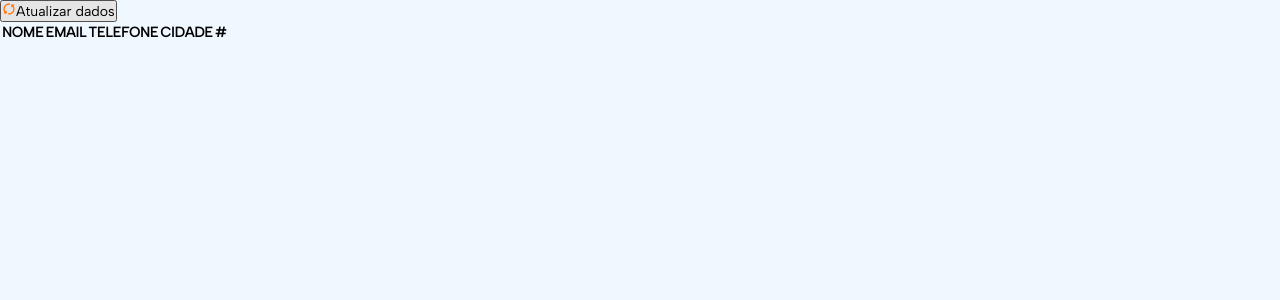
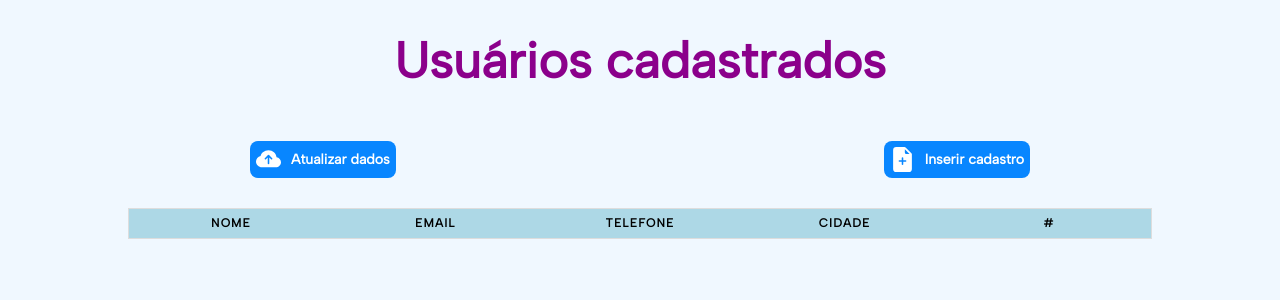
Before and after one commit to gutto-moura/cadastro-simples, a React (Create React App) app: page /admin in a window 1280 px wide. Shown: the top 300 px of the page. Built offline with nearby package versions, Linux system fonts and the light colour scheme.

Commit message:
Criação da Página Admin

```diff
--- a/src/components/Modal/index.js
+++ b/src/components/Modal/index.js
@@ -1,5 +1,6 @@
 import { useState } from "react";
 import Box from '@mui/material/Box';
+import { adminPassword } from "../../services/adminPassword";
 import Button from '@mui/material/Button';
 import Typography from '@mui/material/Typography';
 import Modal from '@mui/material/Modal';
@@ -23,7 +24,6 @@ const style = {
   };
 
 export default function BasicModal() {
-    const adminPassword = '1234';
     let navigate = useNavigate();
     const [password, setPassword] = useState('');
     const [open, setOpen] = useState(false);
--- a/src/pages/Admin/index.js
+++ b/src/pages/Admin/index.js
@@ -1,11 +1,14 @@
 import { collection, getDocs, doc, deleteDoc  } from "firebase/firestore";
 import { useCallback, useEffect, useState } from "react";
 import { db } from "../../services/firebaseConfig";
+import { useNavigate  } from "react-router-dom";
 import { toast } from 'react-toastify';
-import { FcFullTrash,FcSynchronize } from "react-icons/fc";
+import { ContainerAdmin, InformationAdmin } from "./styleAdmin";
+import { BsTrashFill, BsCloudArrowUpFill, BsFileEarmarkPlusFill } from "react-icons/bs";
 
 function Admin(){
     const [users, setUsers] = useState([]);
+    let navigate = useNavigate();
 
     //Buscar lista no LocalStorage
     useEffect(() => {
@@ -19,6 +22,10 @@ function Admin(){
     useEffect(() => {
         localStorage.setItem('@allUsers', JSON.stringify(users));
     }, [users]);
+
+    function backCadastro(){
+        navigate("/", {replace: true})
+    }
 
     //Buscar no BD todos os usuários
         async function allUsers(){
@@ -46,8 +53,13 @@ function Admin(){
     }, [users]);
 
     return(
-        <div>
-            <button onClick={allUsers}><FcSynchronize />Atualizar dados</button>
+        <ContainerAdmin>
+            <h1>Usuários cadastrados</h1>
+            <InformationAdmin>
+            <button onClick={allUsers}><BsCloudArrowUpFill size='25' /><span>Atualizar dados</span></button>
+            <h2>{users.length <= 0 ? "" : `Total de cadastro: ${users.length}`}</h2>
+            <button onClick={backCadastro}>{<BsFileEarmarkPlusFill size='25'/>}<span>Inserir cadastro</span></button>
+            </InformationAdmin>
             <table>
                 <thead>
                     <tr>
@@ -69,7 +81,7 @@ function Admin(){
                                     <td data-label = "cidade">{user.cidade}</td>
                                     <td data-label = "#">
                                         <button onClick={() => deleteUser(user.id)}>
-                                            <FcFullTrash size='20'/>
+                                            <BsTrashFill size='20' color='#363636' />
                                         </button>
                                     </td>
                                 </tr>
@@ -78,7 +90,7 @@ function Admin(){
                     }
                 </tbody>
             </table>
-        </div>
+            </ContainerAdmin>
     )
 }
 
--- a/src/pages/Admin/styleAdmin.js
+++ b/src/pages/Admin/styleAdmin.js
@@ -0,0 +1,72 @@
+import styled from "styled-components";
+
+export const ContainerAdmin = styled.div`
+    display: flex;
+    justify-content: center;
+    align-items: center;
+    flex-direction: column;
+    h1{
+        margin-bottom: 50px;
+        margin-top: 30px;
+        font-size: 50px;
+        color: 	#8B008B;
+    }
+    table{
+        border:1px solid #CCC;
+        border-collapse: collapse;
+        margin: 0;
+        padding: 0;
+        width: 80%;
+        table-layout: fixed;
+        margin-top: 30px;
+
+        caption{
+            font-size: 1.7em;
+            margin: .5em 0 .75em;
+        }
+        tr{
+            background-color: #fff;
+            border: 1px solid #ddd;
+            padding: .35em;
+        }
+        th,
+        td{
+            padding: .62em;
+            text-align: center;
+        }
+        th{
+            font-size: .85em;
+            letter-spacing: .1em;
+            text-transform: uppercase;
+            background-color: #ADD8E6;
+        }
+        button{
+            background-color: transparent;
+            border: none;
+        }
+    }
+`;
+export const InformationAdmin = styled.div`
+    display: flex;
+    justify-content: space-around;
+    width: 80%;
+
+    h2{
+        font-size: 25px;
+    }
+    button{
+        display: flex;
+        align-items: center;
+        padding: 6px;
+        font-weight: bold;
+        border-radius: 8px;
+        border: none;
+        background-color: #0886ff;
+        color: #fff;
+
+
+        span{
+            padding-left: 10px;
+        }
+    }
+`;
--- a/src/pages/Cadastro/styleCadastro.js
+++ b/src/pages/Cadastro/styleCadastro.js
@@ -19,6 +19,7 @@ export const Title = styled.div`
 
     h1{
         font-size: 60px;
+        color: 	#8B008B;
     }
 
 `;
--- /dev/null
+++ b/src/services/adminPassword.js
@@ -0,0 +1 @@
+export const adminPassword = '561968';
```
